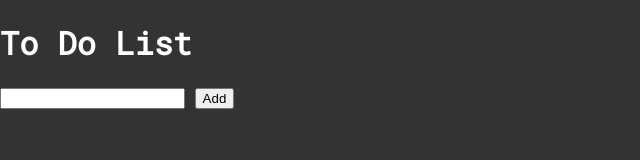
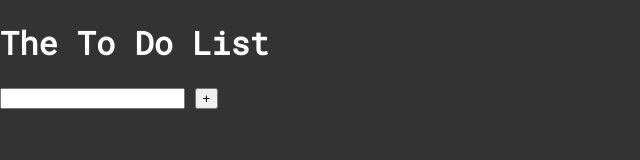
Before and after one commit to Criiis/ToDoWebPage, a website: page index.html in a window 1280 px wide. Shown: the whole page, without its empty margins (0-640 px from the left). Drawn offline with Linux system fonts and the light colour scheme.

Commit message:
changing html

```diff
--- a/index.html
+++ b/index.html
@@ -8,16 +8,24 @@
 </head>
 <body>
 
+    <header>
+        <h1>The To Do List</h1>
+    </header>
 
-        <h1>To Do List</h1>
+
+    <div class="container">
+        <div class="inner">
 
         <form>
-        <input type="text" id="to-do" name="toDo">
-            <button class="add-btn" type="button">Add</button>
+            <input type="text" id="to-do" name="toDo">
+            <button class="add-btn btn btn-primary" type="button">+</button>
         </form>
 
-        <ul class="to-do-list"></ul>
+        <ul class="to-do-list">
+        </ul>
 
+        </div>
+    </div>
 
 
         <script src="./build/js/main-min.js"></script>
```
